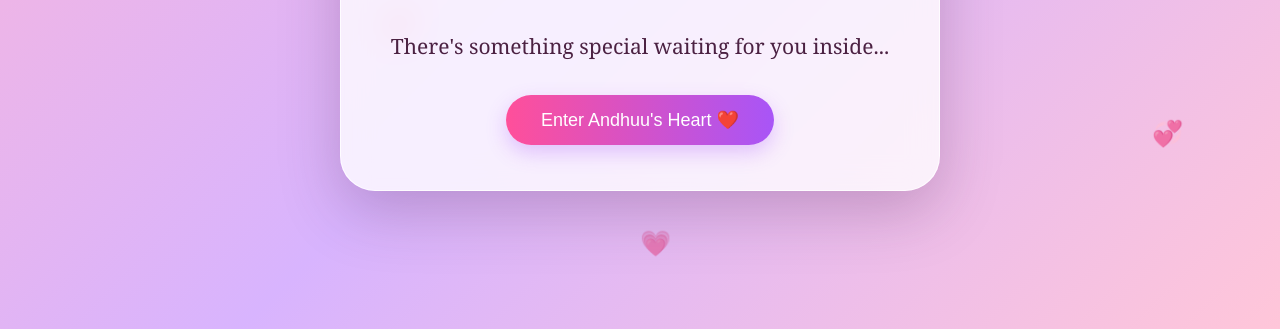
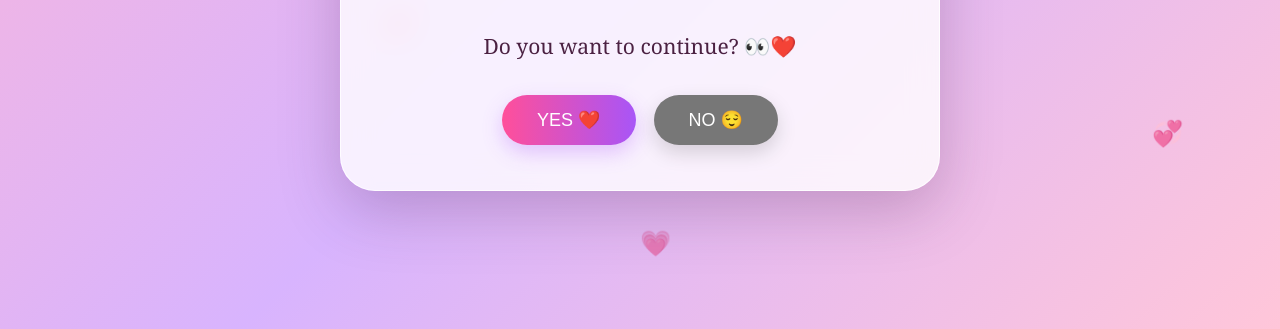
Before and after one commit to anandhukrishnaa12-bot/andhuus-heart, a plain HTML site: page index.html in a window 1280 px wide. Shown: the part 471-800 px from the top of the page. Drawn offline with Linux system fonts and the light colour scheme.

Commit message:
Update index.html

```diff
--- a/index.html
+++ b/index.html
@@ -21,14 +21,13 @@ body {
     overflow: hidden;
 }
 
-/* Floating hearts */
-
 .heart {
     position: fixed;
     bottom: -40px;
     font-size: 25px;
     animation: float 8s linear infinite;
     opacity: 0.7;
+    z-index: 0;
 }
 
 .heart:nth-child(1) {
@@ -74,8 +73,6 @@ body {
 
 }
 
-/* Main */
-
 .container {
     min-height: 100vh;
 
@@ -86,6 +83,9 @@ body {
     padding: 25px;
 
     text-align: center;
+
+    position: relative;
+    z-index: 1;
 }
 
 .card {
@@ -96,7 +96,7 @@ body {
 
     border-radius: 35px;
 
-    background: rgba(255,255,255,0.78);
+    background: rgba(255,255,255,0.80);
 
     backdrop-filter: blur(15px);
 
@@ -104,7 +104,7 @@ body {
 
     border: 1px solid rgba(255,255,255,0.8);
 
-    animation: appear 1s ease;
+    animation: appear 0.8s ease;
 }
 
 @keyframes appear {
@@ -150,16 +150,20 @@ h1 {
 
 }
 
-button {
+.buttons {
     margin-top: 30px;
 
+    display: flex;
+    justify-content: center;
+    gap: 18px;
+}
+
+button {
     padding: 14px 35px;
 
     border: none;
 
     border-radius: 30px;
-
-    background: linear-gradient(90deg, #ff4f9a, #a855f7);
 
     color: white;
 
@@ -167,9 +171,19 @@ button {
 
     cursor: pointer;
 
+    transition: 0.3s;
+}
+
+.yes {
+    background: linear-gradient(90deg, #ff4f9a, #a855f7);
+
     box-shadow: 0 8px 20px rgba(168,85,247,0.3);
+}
 
-    transition: 0.3s;
+.no {
+    background: #777;
+
+    box-shadow: 0 8px 20px rgba(0,0,0,0.15);
 }
 
 button:hover {
@@ -190,14 +204,21 @@ button:hover {
         padding: 35px 20px;
     }
 
+    .buttons {
+        gap: 12px;
+    }
+
+    button {
+        padding: 13px 27px;
+        font-size: 17px;
+    }
+
 }
 
 </style>
 </head>
 
 <body>
-
-<!-- Floating hearts -->
 
 <div class="heart">❤️</div>
 <div class="heart">💕</div>
@@ -224,13 +245,22 @@ Welcome to<br>
 
 <br><br>
 
-There's something special waiting for you inside...
+Do you want to continue? 👀❤️
 
 </div>
 
-<button onclick="enterHeart()">
-Enter Andhuu's Heart ❤️
+
+<div class="buttons">
+
+<button class="yes" onclick="yesClicked()">
+YES ❤️
 </button>
+
+<button class="no" onclick="noClicked()">
+NO 😌
+</button>
+
+</div>
 
 </div>
 
@@ -239,9 +269,81 @@ Enter Andhuu's Heart ❤️
 
 <script>
 
-function enterHeart() {
+function yesClicked() {
 
-    alert("Waittt... there's something you need to see first 👀❤️");
+    document.querySelector(".card").innerHTML = `
+
+        <div class="heart-big">💗</div>
+
+        <h1>You chose YES! 🥺❤️</h1>
+
+        <div class="message">
+
+        Okayyy cutie pattootie... 👀
+
+        <br><br>
+
+        Welcome inside Andhuu's Heart. ❤️
+
+        <br><br>
+
+        <strong>
+        Your surprises are waiting...
+        </strong>
+
+        <br><br>
+
+        <button class="yes" onclick="nextSurprise()">
+        Continue ❤️
+        </button>
+
+        </div>
+
+    `;
+
+}
+
+function noClicked() {
+
+    document.querySelector(".card").innerHTML = `
+
+        <div class="heart-big">🥺</div>
+
+        <h1>Hehe nice try! 😭❤️</h1>
+
+        <div class="message">
+
+        Sorryyy cutie pattootie...
+
+        <br><br>
+
+        You must continue. 😂❤️
+
+        <br><br>
+
+        There's no escape from Andhuu's Heart. 😌💗
+
+        <br><br>
+
+        <button class="yes" onclick="continueAnyway()">
+        Okay fine 😭❤️
+        </button>
+
+        </div>
+
+    `;
+
+}
+
+function continueAnyway() {
+
+    yesClicked();
+
+}
+
+function nextSurprise() {
+
+    alert("Surprise section coming next! 👀❤️");
 
 }
 
```
